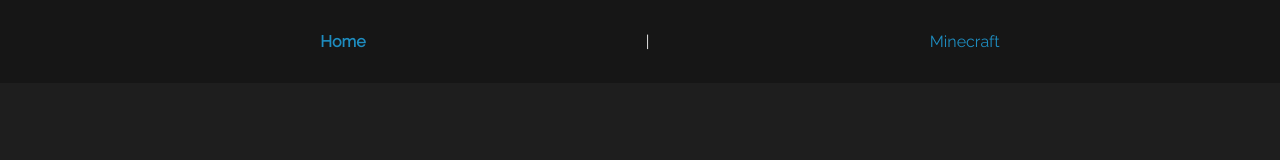
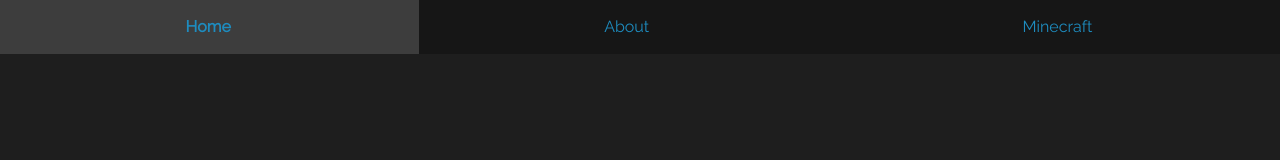
Before and after one commit to henpenben/henpenben.com, a plain HTML site: page index.html in a window 1280 px wide. Drawn offline with Linux system fonts and the light colour scheme.

Commit message:
reworked nav bar to be less stupid

```diff
--- a/global.css
+++ b/global.css
@@ -34,19 +34,35 @@ a:active {
 
 a.current {
   font-weight: bold;
+  cursor: default;
+}
+
+h1, p {
+  margin: 0.66rem;
 }
 
 nav {
   position: sticky;
   background-color: #161616;
 }
-nav ul {
+
+nav > ul {
   list-style-type: none;
   display: flex;
   flex-direction: row;
   justify-content: space-evenly;
+  padding-left: 0;
+  margin: 0;
 }
 
-nav ul li {
+nav > ul li {
   display: block;
+  padding: 6px 8px 8px 6px;
+  transition: background-color ease-in-out 133ms;
+  flex-grow: 1;
+  text-align: center;
 }
+
+nav > ul li:hover {
+  background-color: #3d3d3d;
+}
--- /dev/null
+++ b/global.js
@@ -0,0 +1,36 @@
+"use strict";
+
+window.addEventListener("load", init);
+
+function init() {
+    addNavBar();
+}
+
+function addNavBar() {
+    qs("nav").innerHTML =
+  `<ul>
+    <li>
+      <p>
+        <a href="index.html">Home</a>
+      </p>
+    </li>
+    <li>
+      <p>
+        <a href="about.html">About</a>
+      </p>
+    </li>
+    <li>
+      <p>
+        <a href="minecraft.html">Minecraft</a>
+      </p>
+    </li>
+  </ul>`
+  let url = window.location.href.split("/");
+  url = url[url.length - 1];
+  qs(`nav a[href='${url}']`).classList.add("current");
+  qs(`nav a[href='${url}']`).href = "";
+}
+
+function qs(selector) {
+    return document.querySelector(selector);
+}
--- a/index.html
+++ b/index.html
@@ -5,26 +5,10 @@
     <title>henpenben.com</title>
     <link rel="stylesheet" href="global.css"/>
     <link rel="icon" type="image/jpg" href="penrose-sierpinski.jpg"/>
+    <script type="text/javascript" src="global.js"></script>
   </head>
   <body>
     <nav>
-      <ul>
-        <li>
-          <p>
-            <a class="current">Home</a>
-          </p>
-        </li>
-        <li>
-          <p>
-            |
-          </p>
-        </li>
-        <li>
-          <p>
-            <a href="minecraft/index.html">Minecraft</a>
-          </p>
-        </li>
-      </ul>
     </nav>
     <main>
 
```
Also changed, not shown: about.html (added, +17 -0 lines), minecraft.css (added, +17 -0 lines), minecraft.html (added, +29 -0 lines), minecraft.png (added).
